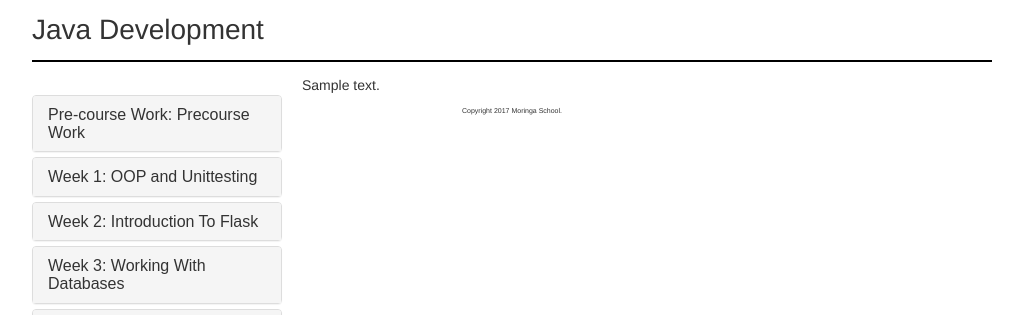
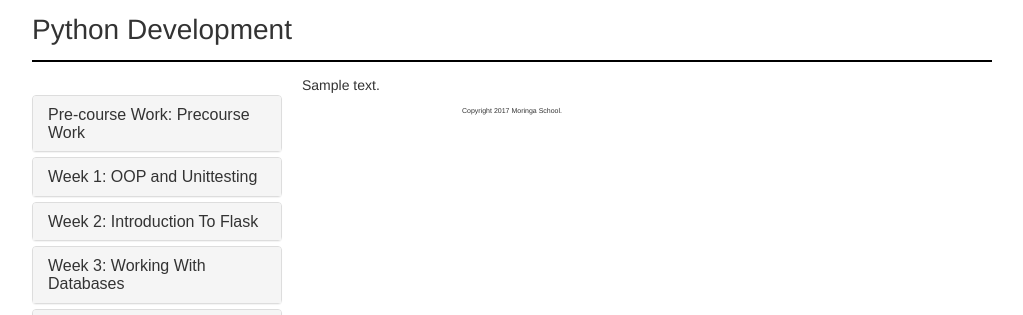
Before and after one commit to mbuthiya/Django-lms, a Flask app: page / in a window 1280 px wide. Shown: the top 315 px of the page, without its empty margins (128-1151 px from the left). Run offline with Flask 2, Linux system fonts and the light colour scheme; tables that the repository leaves empty hold one stand-in row (values such as "Sample post"); some libraries are stand-ins or nearby versions.

Commit message:
Update headers

```diff
--- a/app/templates/main/base.html
+++ b/app/templates/main/base.html
@@ -11,7 +11,7 @@
 {% endblock %}
 {% block content %}
 <div id="container">
-    <header>Java Development
+    <header>Python Development
     </header>
     <nav>
       <br>
```
